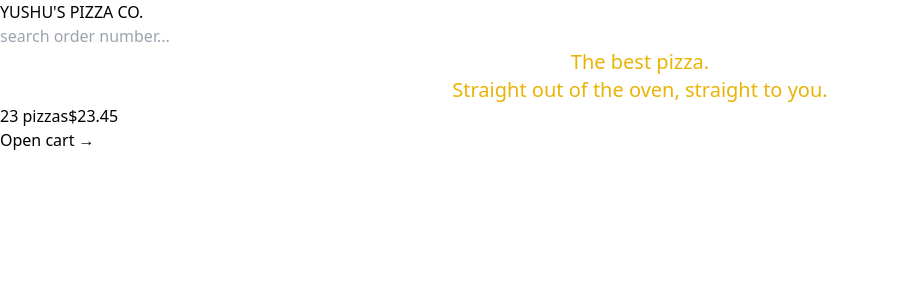
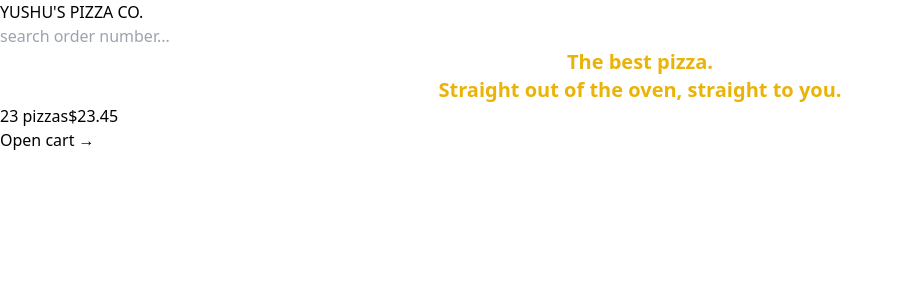
Before and after one commit to mushroom18/YS-PIZZA, a React (Vite) app: page / in a window 1280 px wide. Shown: the top 300 px of the page, without its empty margins (0-903 px from the left). Built offline with nearby package versions, Linux system fonts and the light colour scheme.

Commit message:
set up tailwind extensions

```diff
--- a/package.json
+++ b/package.json
@@ -25,6 +25,8 @@
     "eslint-plugin-react-hooks": "^4.6.0",
     "eslint-plugin-react-refresh": "^0.4.3",
     "postcss": "^8.5.3",
+    "prettier": "^3.5.3",
+    "prettier-plugin-tailwindcss": "^0.6.11",
     "tailwindcss": "^3.4.17",
     "vite": "^4.4.5"
   }
--- a/src/ui/Home.jsx
+++ b/src/ui/Home.jsx
@@ -1,7 +1,7 @@
 function Home() {
   return (
     <div>
-      <h1 className="text-xl text-yellow-500 text-center">
+      <h1 className="text-center text-xl font-semibold text-yellow-500">
         The best pizza.
         <br />
         Straight out of the oven, straight to you.
```
Also changed, not shown: 2 other files (tests, documents, lock files or other folders).
